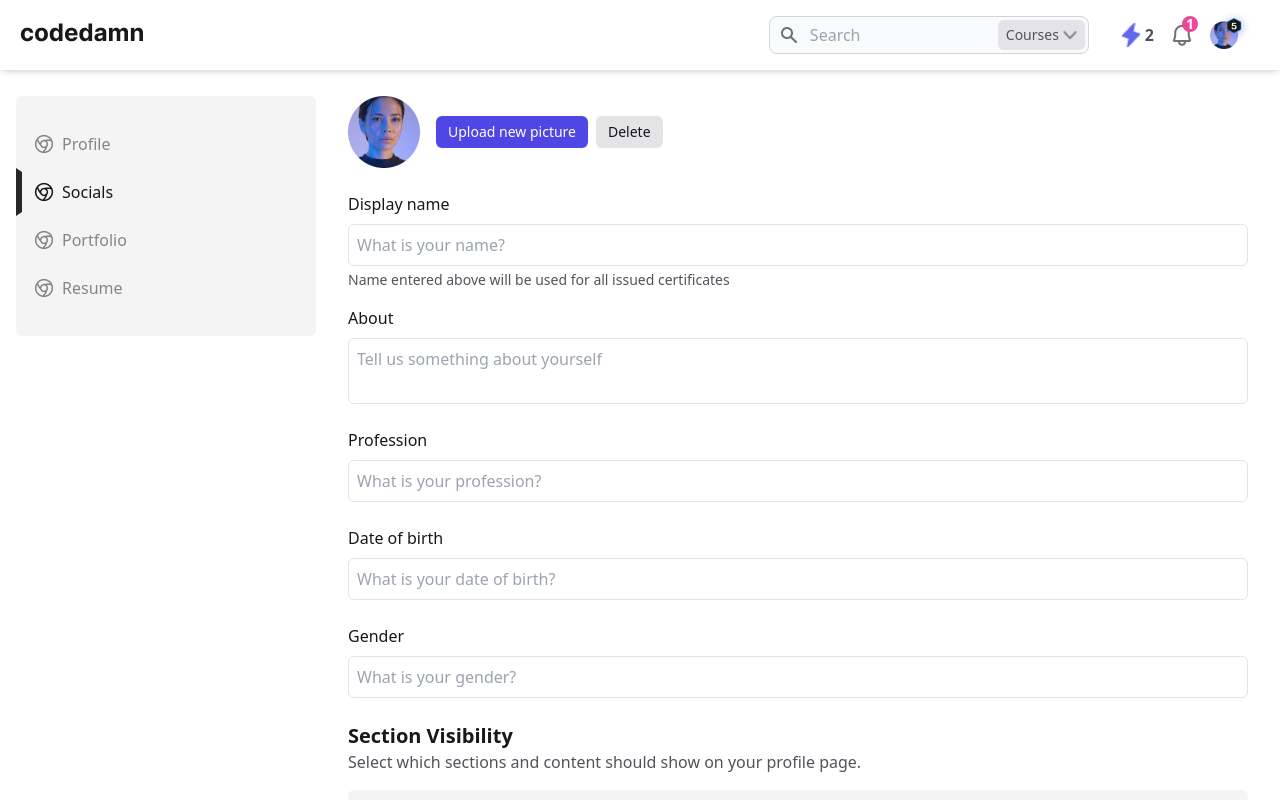
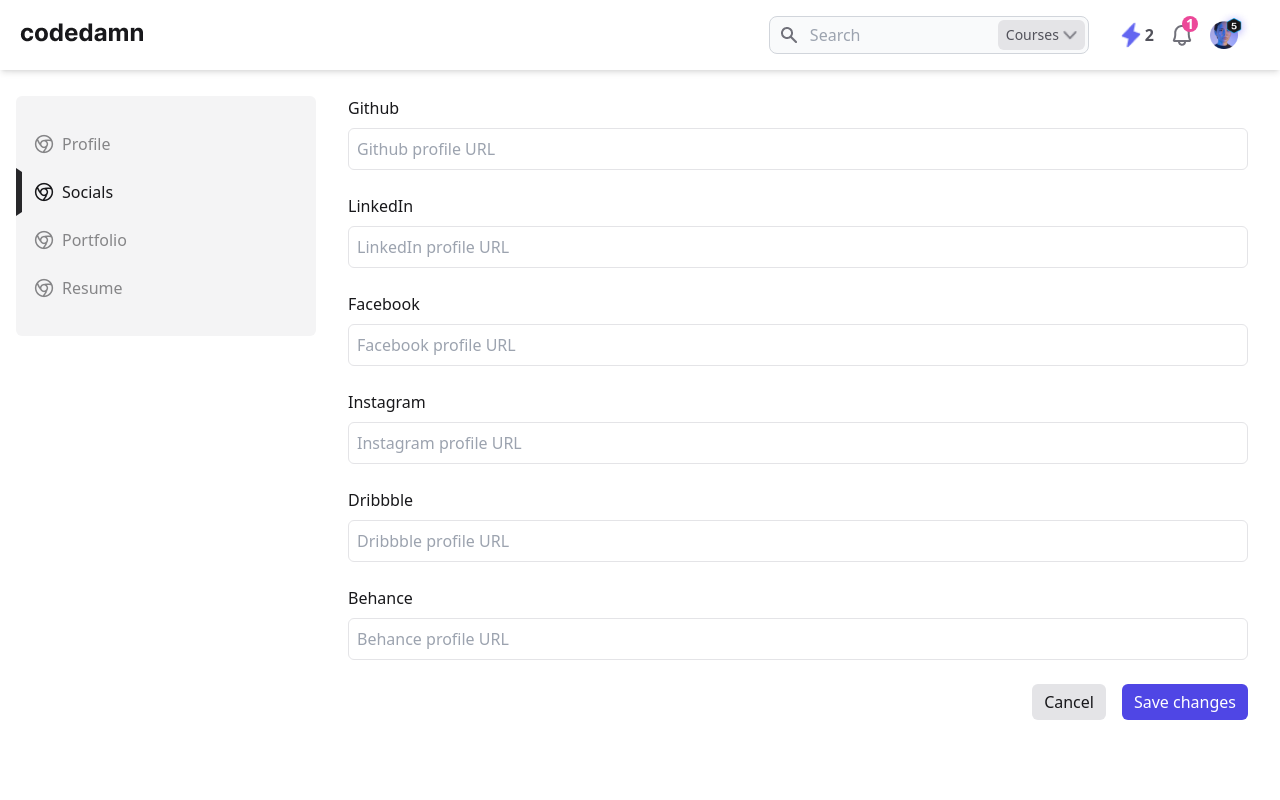
Before and after one commit to ishantchauhan710/codedamn-assignment, a Next.js app: page /profile in a window 1280 px wide. Both pictures are taken after a click on the element "Socials". Shown: the top 800 px of the page. Built offline with nearby package versions, Linux system fonts and the light colour scheme.

Commit message:
Socials tab completed

```diff
--- a/src/components/edit/ProfileTab.tsx
+++ b/src/components/edit/ProfileTab.tsx
@@ -128,13 +128,13 @@
       <div className="mt-4 flex items-center justify-end">
         <button
           onClick={() => alert("Contact")}
-          className="bg-zinc-200 hover:bg-zinc-300 text-zinc-900 px-3 py-1.5 rounded-md text-sm ml-2"
+          className="bg-zinc-200 hover:bg-zinc-300 text-zinc-900 px-3 py-1.5 rounded-md ml-2"
         >
           Cancel
         </button>
         <button
           onClick={() => alert("Contact")}
-          className="bg-primary-500 hover:bg-primary-600 text-white px-3 py-1.5 rounded-md text-sm ml-4"
+          className="bg-primary-500 hover:bg-primary-600 text-white px-3 py-1.5 rounded-md ml-4"
         >
           Save changes
         </button>
--- /dev/null
+++ b/src/components/edit/SocialsTab.tsx
@@ -0,0 +1,77 @@
+import React from "react";
+
+const SocialsTab = () => {
+  return (
+    <div>
+      <div className="mb-6 flex flex-col">
+        <div className="text-zinc-900 font-medium">Github</div>
+        <input
+          type="text"
+          className="border border-zinc-200 focus:outline-none rounded-md mt-2 px-2 py-2"
+          placeholder="Github profile URL"
+        />
+      </div>
+
+      <div className="mb-6 flex flex-col">
+        <div className="text-zinc-900 font-medium">LinkedIn</div>
+        <input
+          type="text"
+          className="border border-zinc-200 focus:outline-none rounded-md mt-2 px-2 py-2"
+          placeholder="LinkedIn profile URL"
+        />
+      </div>
+
+      <div className="mb-6 flex flex-col">
+        <div className="text-zinc-900 font-medium">Facebook</div>
+        <input
+          type="text"
+          className="border border-zinc-200 focus:outline-none rounded-md mt-2 px-2 py-2"
+          placeholder="Facebook profile URL"
+        />
+      </div>
+
+      <div className="mb-6 flex flex-col">
+        <div className="text-zinc-900 font-medium">Instagram</div>
+        <input
+          type="text"
+          className="border border-zinc-200 focus:outline-none rounded-md mt-2 px-2 py-2"
+          placeholder="Instagram profile URL"
+        />
+      </div>
+
+      <div className="mb-6 flex flex-col">
+        <div className="text-zinc-900 font-medium">Dribbble</div>
+        <input
+          type="text"
+          className="border border-zinc-200 focus:outline-none rounded-md mt-2 px-2 py-2"
+          placeholder="Dribbble profile URL"
+        />
+      </div>
+
+      <div className="mb-6 flex flex-col">
+        <div className="text-zinc-900 font-medium">Behance</div>
+        <input
+          type="text"
+          className="border border-zinc-200 focus:outline-none rounded-md mt-2 px-2 py-2"
+          placeholder="Behance profile URL"
+        />
+      </div>
+      <div className="mt-4 flex items-center justify-end">
+        <button
+          onClick={() => alert("Contact")}
+          className="bg-zinc-200 hover:bg-zinc-300 text-zinc-900 px-3 py-1.5 rounded-md ml-2"
+        >
+          Cancel
+        </button>
+        <button
+          onClick={() => alert("Contact")}
+          className="bg-primary-500 hover:bg-primary-600 text-white px-3 py-1.5 rounded-md ml-4"
+        >
+          Save changes
+        </button>
+      </div>
+    </div>
+  );
+};
+
+export default SocialsTab;
--- a/src/pages/profile.tsx
+++ b/src/pages/profile.tsx
@@ -1,4 +1,5 @@
 import ProfileTab from "@/components/edit/ProfileTab";
+import SocialsTab from "@/components/edit/SocialsTab";
 import { useAppContext } from "context/AppContext";
 import Image from "next/image";
 import React from "react";
@@ -34,7 +35,8 @@
         </div>
       </div>
       <div className="flex-[0.75] mx-4 pr-4">
-        <ProfileTab />
+        {activeProfileTab === "Profile" && <ProfileTab />}
+        {activeProfileTab === "Socials" && <SocialsTab />}
       </div>
     </div>
   );
```
